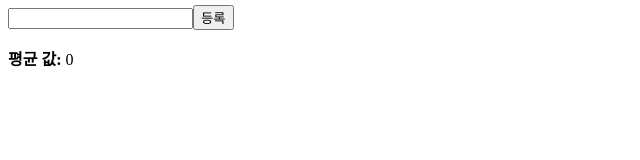
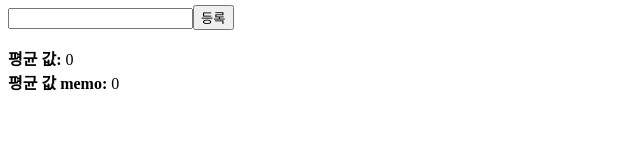
Before and after one commit to chane81/react-hooks, a React (Create React App) app: page /use-memo-example in a window 1280 px wide. Shown: the part 131-291 px from the top of the page, without its empty margins (0-640 px from the left). Built offline with nearby package versions, Linux system fonts and the light colour scheme.

Commit message:
폴더 이동

```diff
--- a/src/components/App.jsx
+++ b/src/App.jsx
@@ -1,18 +1,18 @@
 import React from 'react';
 import { BrowserRouter as Router, Route } from 'react-router-dom';
-import UseStateExample from './UseStateExample';
-import UseEffectExample from './UseEffectExample';
-import UseReducerExample from './UseReducerExample';
-import UseContextExample from './UseContextExample';
-import UseMemoExample from './UseMemoExample';
-import UseRefExample from './UseRefExample';
-import ClassLifecycle from './ClassLifecycle';
-import { ContextProvider } from '../context/MyContext';
-import Home from './Home';
+import UseStateExample from './pages/UseStateExample';
+import UseEffectExample from './pages/UseEffectExample';
+import UseReducerExample from './pages/UseReducerExample';
+import UseContextExample from './pages/UseContextExample';
+import UseMemoExample from './pages/UseMemoExample';
+import UseRefExample from './pages/UseRefExample';
+import ClassLifecycle from './pages/ClassLifecycle';
+import UseCallbackExample from './pages/UseCallbackExample';
+import { ContextProvider } from './context/MyContext';
+import Home from './pages/Home';
 
 function App() {
 	return (
-		<ContextProvider>
 			<Router>
 				<Route exact={true} path={'/'} component={Home} />
 				<Route
@@ -38,7 +38,11 @@ function App() {
 				<Route
 					exact={true}
 					path={'/use-context-example'}
-					component={UseContextExample}
+				component={() => (
+						<ContextProvider>
+							<UseContextExample />
+						</ContextProvider>
+					)}
 				/>
 				<Route
 					exact={true}
@@ -50,8 +54,12 @@ function App() {
 					path={'/use-ref-example'}
 					component={UseRefExample}
 				/>
+				<Route
+						exact={true}
+						path={'/use-callback-example'}
+						component={UseCallbackExample}
+					/>
 			</Router>
-		</ContextProvider>
 	);
 }
 
--- /dev/null
+++ b/src/hooks/usePrevious.js
@@ -0,0 +1,15 @@
+import { useRef, useEffect } from 'react';
+
+/**
+ * 이전 상태값 가져오기
+ */
+const usePrevious = (value) => {
+	const ref = useRef();
+
+	useEffect(() => {
+		ref.current = value;
+	});
+	return ref.current;
+}
+
+export default usePrevious;
--- a/src/index.js
+++ b/src/index.js
@@ -1,6 +1,6 @@
 import React from 'react';
 import ReactDOM from 'react-dom';
-import App from './components/App';
+import App from './App';
 import * as serviceWorker from './serviceWorker';
 
 ReactDOM.render(<App />, document.getElementById('root'));
--- a/src/components/Home.jsx
+++ b/src/pages/Home.jsx
@@ -1,7 +1,7 @@
 import React from 'react';
 import { Link } from 'react-router-dom';
 
-function Home() {
+const Home = () => {
 	return (
 		<div style={{ display: 'flex', flexDirection: 'column' }}>
 			<Link to='/class-lifecycle'>클래스형 컴포넌트 Lifecycle</Link>
@@ -10,6 +10,7 @@ function Home() {
 			<Link to='/use-context-example'>UseContext</Link>
 			<Link to='/use-reducer-example'>UseReducer</Link>
 			<Link to='/use-memo-example'>UseMemo</Link>
+			<Link to='/use-callback-example'>UseCallback</Link>
 			<Link to='/use-ref-example'>UseRef</Link>
 		</div>
 	);
--- a/src/components/UseContextExample.jsx
+++ b/src/pages/UseContextExample.jsx
@@ -7,7 +7,7 @@ import { MyContext } from '../context/MyContext';
  * 2. ContextProvider 로 감싸기 - /components/App.js 참고
  */
 
-function UseContextExample() {
+const UseContextExample = () => {
 	const { state, dispatch } = useContext(MyContext);
 
 	return (
--- a/src/components/UseEffectExample.jsx
+++ b/src/pages/UseEffectExample.jsx
@@ -1,7 +1,7 @@
 import React, { useState, useEffect } from 'react';
 import { Link } from 'react-router-dom';
 
-function UseEffectExample() {
+const UseEffectExample = () => {
 	const [nickName, setNickName] = useState('');
 	const [drinkName, setDrinkName] = useState('');
 
--- a/src/components/UseMemoExample.jsx
+++ b/src/pages/UseMemoExample.jsx
@@ -1,19 +1,9 @@
 import React, { useState, useEffect, useMemo, useRef } from 'react';
 import { Link } from 'react-router-dom';
+import usePrevious from '../hooks/usePrevious';
 
-/**
- * 이전 상태값 가져오기
- */
-function usePrevious(value) {
-	const ref = React.useRef();
 
-	React.useEffect(() => {
-		ref.current = value;
-	});
-	return ref.current;
-}
-
-function UseMemoExample() {
+const UseMemoExample = () => {
 	const [ nickname, setNickname ] = useState('');
 	const txtNickname = useRef();
 	const prevNickname = usePrevious(nickname);
@@ -60,13 +50,25 @@ function UseMemoExample() {
 	};
 
 	const getAverage = numbers => {
-		console.log('평균값 계산중..');
+		console.log('NoneMemo 평균값 계산중..');
 		if (numbers.length === 0) return 0;
 		const sum = numbers.reduce((a, b) => a + b);
 		return sum / numbers.length;
 	};
 
-	const avg = useMemo(() => getAverage(list), [list]);
+	const getMemoAverage = numbers => {
+		console.log('Memo 평균값 계산중..');
+		if (numbers.length === 0) return 0;
+		const sum = numbers.reduce((a, b) => a + b);
+		return sum / numbers.length;
+	};
+
+	// 렌더링 될 때 마다 호출
+	const nonMemoAvg = getAverage(list);
+
+	// 렌더링 시 호출이 아니라 list 값이 바뀌면 호출
+	const memoAvg = useMemo(() => getMemoAverage(list), [list]);
+
 
 	return (
 		<div>
@@ -88,11 +90,11 @@ function UseMemoExample() {
 			<button onClick={onInsert}>등록</button>
 			<ul>{list.map((val, idx) => <li key={idx}>{val}</li>)}</ul>
 			<div>
-        <b>평균 값:</b> {getAverage(list)}
+        <b>평균 값:</b> {nonMemoAvg}
       </div>
-			{/* <div>
-        <b>평균 값 memo:</b> {avg}
-      </div> */}
+			<div>
+        <b>평균 값 memo:</b> {memoAvg}
+      </div>
 		</div>
 	);
 }
--- a/src/components/UseReducerExample.jsx
+++ b/src/pages/UseReducerExample.jsx
@@ -36,7 +36,7 @@ const inputReducer = (state, action) => {
 	};
 };
 
-function UseReducerExample() {
+const UseReducerExample = () => {
 	// 1번 리듀서에 대한 state 와 dispatch 선언
 	const [state, dispatch] = useReducer(reducer, {
 		counter: 0,
--- a/src/components/UseRefExample.jsx
+++ b/src/pages/UseRefExample.jsx
@@ -1,6 +1,6 @@
 import React, { useRef } from 'react';
 
-function UseRefExample() {
+const UseRefExample = () => {
 	const refTxtNickname = useRef();
 	const refEtc = useRef('초기값임!');
 	const refDvNickname = useRef();
--- a/src/components/UseStateExample.jsx
+++ b/src/pages/UseStateExample.jsx
@@ -1,6 +1,6 @@
 import React, { useState } from 'react';
 
-function UseStateExample() {
+const UseStateExample = () => {
 	const [counter, setCounter] = useState(0);
 	const [nickName, setsNickName] = useState('');
 	const [drinkName, setDrinkName] = useState('');
```
Also changed, not shown: src/pages/ClassLifecycle.jsx (renamed from src/components/ClassLifecycle.jsx).
